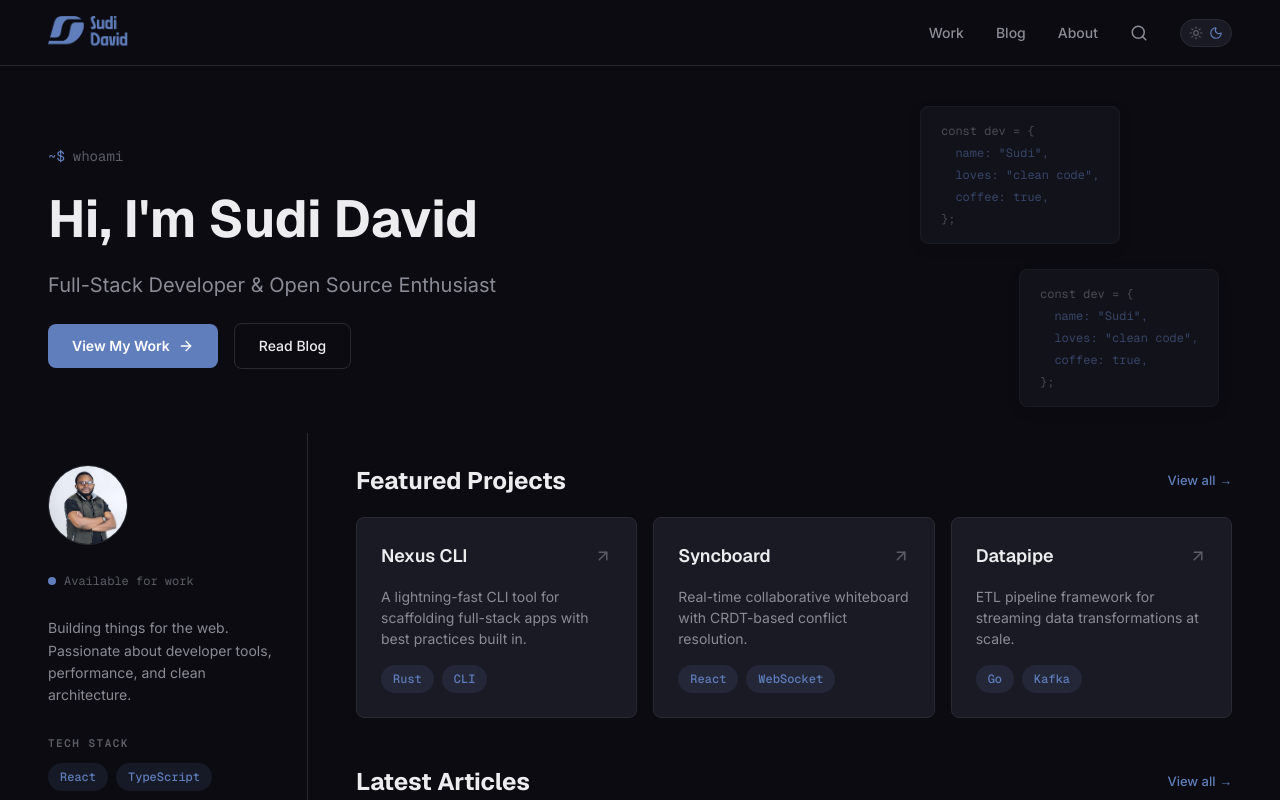
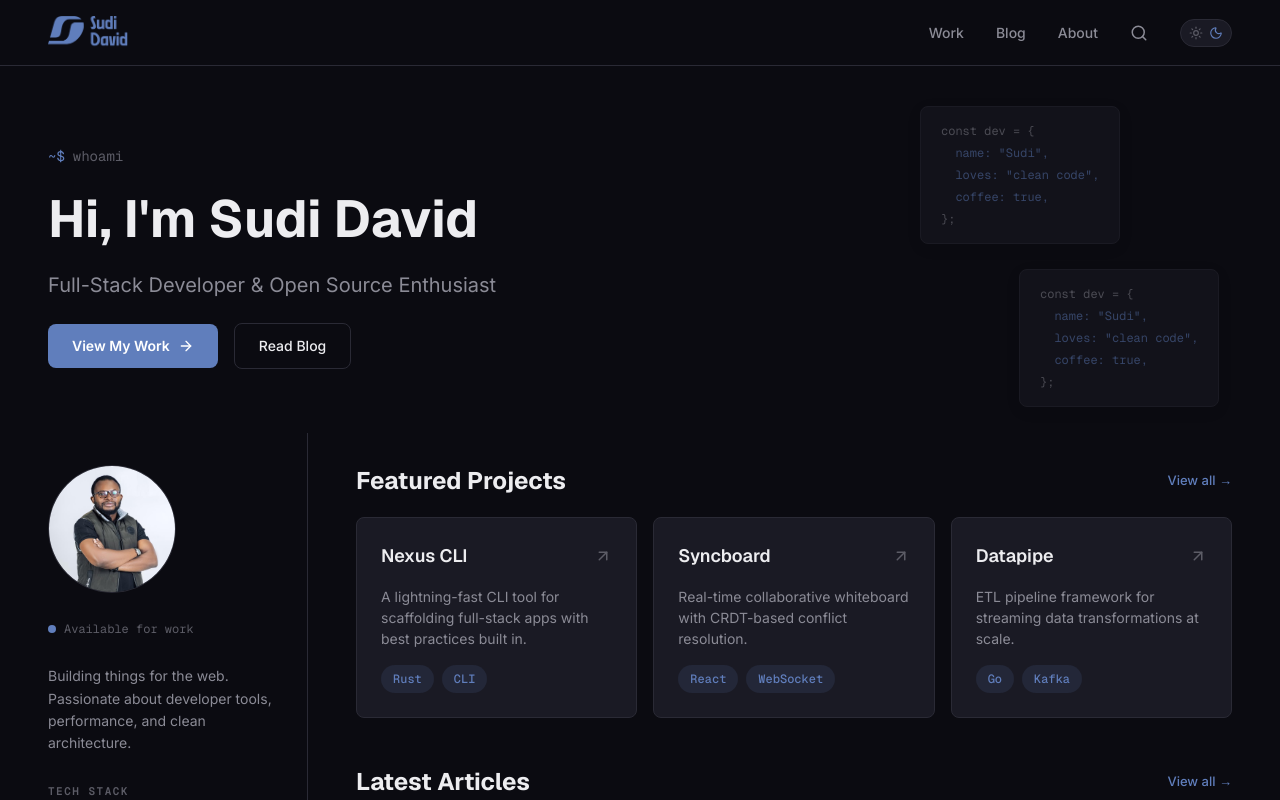
Before and after one commit to SudiDav/sudi.dev, a Next.js app: page / in a window 1280 px wide. Shown: the top 800 px of the page. Built offline with nearby package versions, Linux system fonts and the light colour scheme.

Commit message:
style: enlarge the homepage avatar

```diff
--- a/app/page.tsx
+++ b/app/page.tsx
@@ -110,12 +110,18 @@ export default async function HomePage() {
         <div className="flex flex-col gap-12 px-4 md:px-6 lg:flex-row lg:px-12">
           {/* Sidebar — COLUMN, 260w, gap 28, right border */}
           <aside className="flex w-full shrink-0 flex-col gap-7 py-8 lg:w-[260px] lg:border-r lg:border-border lg:pr-8">
+            {/*
+              The design draws this at 80px. Enlarged deliberately — with a real
+              portrait rather than a placeholder, 80px was too small to read as
+              a face at a glance.
+            */}
             <Image
               src={settings.avatar}
               alt={settings.displayName}
-              width={80}
-              height={80}
-              className="size-20 rounded-full border border-border object-cover"
+              width={128}
+              height={128}
+              priority
+              className="size-32 rounded-full border border-border object-cover"
             />
 
             <div className="flex items-center gap-2">
```
